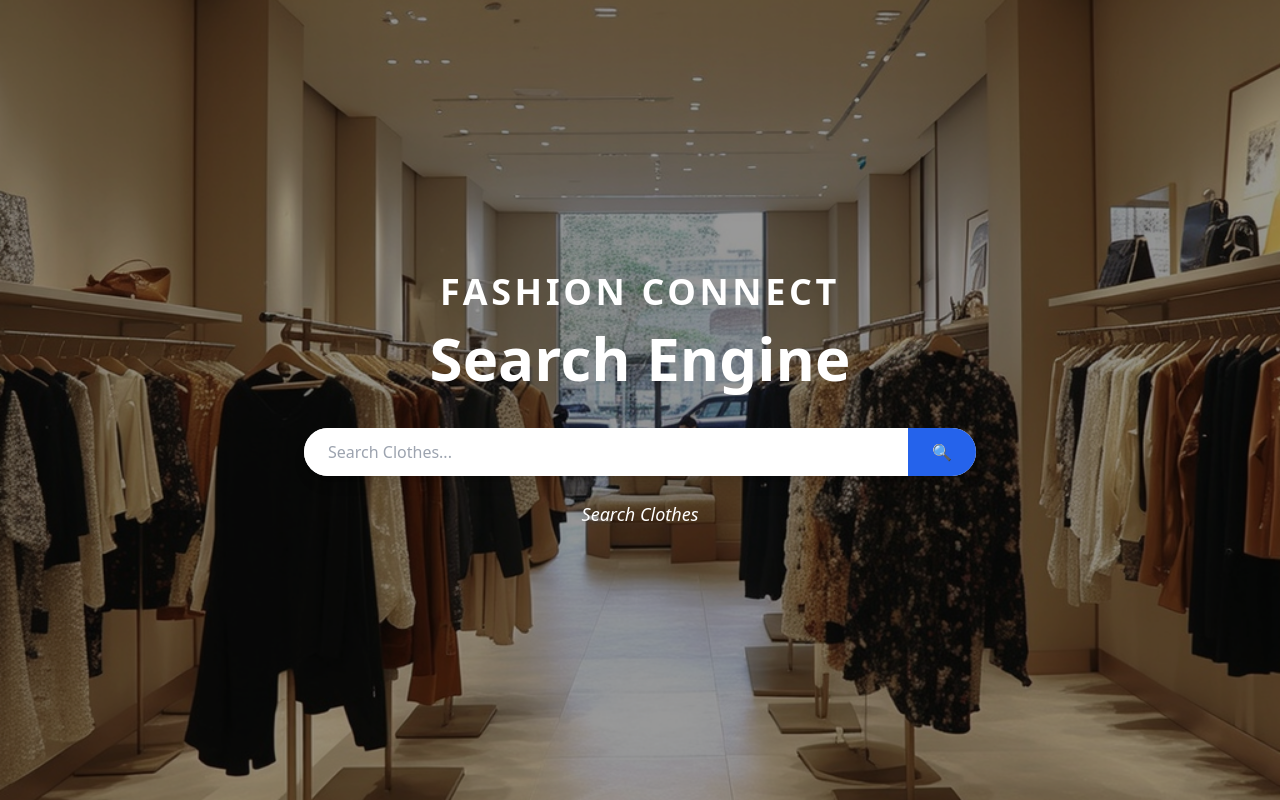
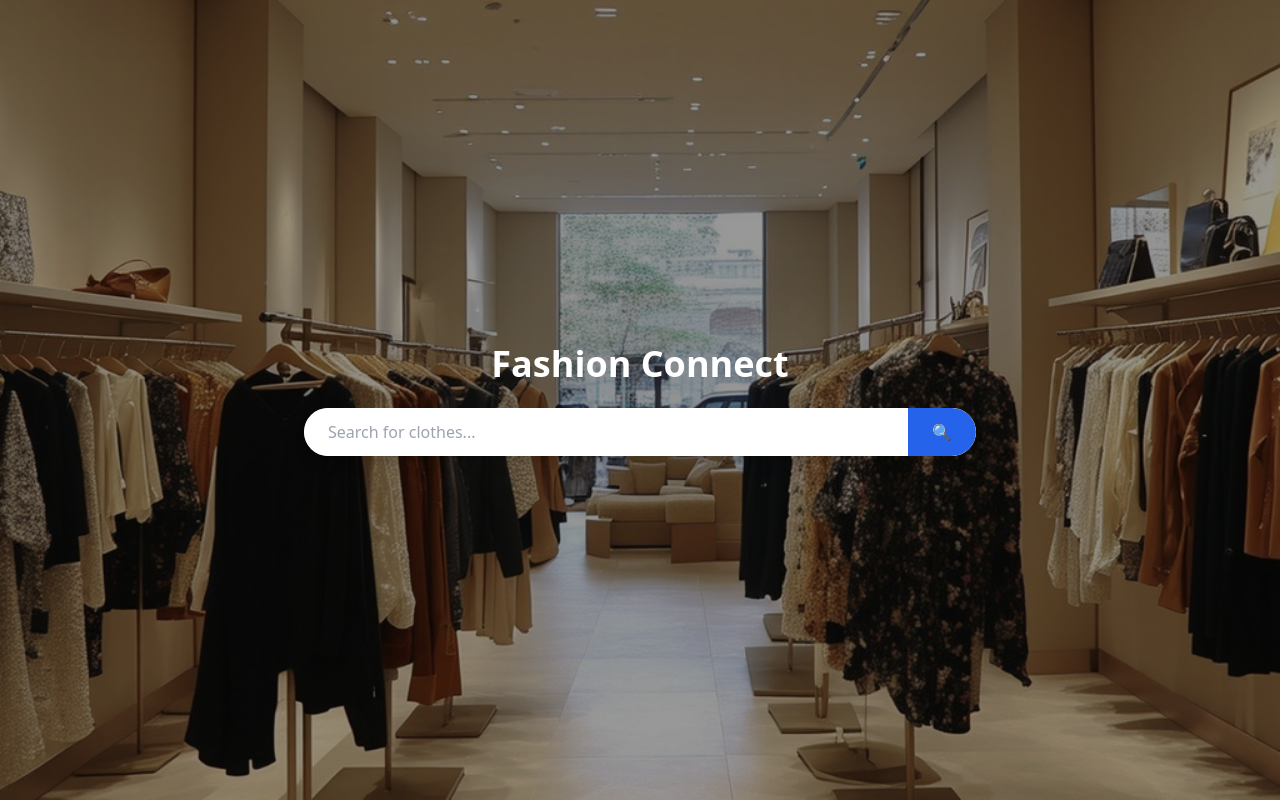
Before and after one commit to ken2201/fashion-connect-backend, a Vue app in the folder fashion-connect/: page / in a window 1280 px wide. Built offline with nearby package versions, Linux system fonts and the light colour scheme.

Commit message:
refactor: enhance Search.vue layout, improve search functionality, and update API response handling

```diff
--- a/fashion-connect/src/pages/Search.vue
+++ b/fashion-connect/src/pages/Search.vue
@@ -1,58 +1,45 @@
 <template>
   <div
-    class="min-h-screen flex flex-col justify-center items-center relative"
-    style="background-image: url('/background.jpg'); background-size: cover; background-position: center; background-repeat: no-repeat;"
+    class="min-h-screen w-full bg-cover bg-center bg-no-repeat flex flex-col justify-center items-center relative"
+    style="background-image: url('/background.jpg');"
   >
     <!-- Overlay sombre -->
     <div class="absolute inset-0 bg-black opacity-40"></div>
 
-    <!-- Contenu centré -->
-    <div class="relative z-10 text-center text-white px-4 w-full">
-      <!-- Nom du site -->
-      <h2 class="text-3xl md:text-4xl font-semibold mb-4 uppercase tracking-widest">
-        Fashion Connect
-      </h2>
-
-      <!-- Titre de recherche -->
-      <h1 class="text-5xl md:text-6xl font-bold mb-10">
-        Search Engine
-      </h1>
+    <!-- Contenu -->
+    <div class="relative z-10 text-center text-white w-full px-4">
+      <h1 class="text-4xl font-bold mb-6">Fashion Connect</h1>
 
       <!-- Barre de recherche -->
-      <div class="flex items-center bg-white rounded-full overflow-hidden w-full max-w-2xl mx-auto shadow-lg">
+      <div class="flex items-center bg-white rounded-full shadow-lg max-w-2xl mx-auto overflow-hidden">
         <input
           v-model="searchQuery"
           @keyup.enter="searchProducts"
           type="text"
-          placeholder="Search Clothes..."
-          class="w-full px-6 py-3 text-gray-700 focus:outline-none"
+          placeholder="Search for clothes..."
+          class="w-full px-6 py-3 text-gray-700 rounded-l-full focus:outline-none"
         />
         <button
           @click="searchProducts"
-          class="bg-blue-600 hover:bg-blue-700 text-white px-6 py-3"
+          class="bg-blue-600 hover:bg-blue-700 text-white px-6 py-3 rounded-r-full"
         >
           🔍
         </button>
       </div>
 
-      <p class="mt-6 text-lg italic">Search Clothes</p>
-    </div>
+      <!-- Résultats -->
+      <div v-if="products.length > 0" class="mt-10 grid grid-cols-1 sm:grid-cols-2 md:grid-cols-3 gap-6">
+        <div v-for="product in products" :key="product.title" class="bg-white p-4 rounded-lg shadow-lg">
+          <img :src="product.image" alt="Product Image" class="w-full h-48 object-cover rounded-md mb-3" />
+          <h3 class="font-semibold text-lg mb-2">{{ product.title }}</h3>
+          <p class="text-gray-600">{{ product.price }}</p>
+          <a :href="product.link" target="_blank" class="text-blue-600 hover:underline block mt-2">See on AliExpress</a>
+        </div>
+      </div>
 
-    <!-- Affichage des produits -->
-    <div class="relative z-10 w-full max-w-5xl mt-10 px-4" v-if="products.length > 0">
-      <h3 class="text-2xl text-white mb-4">Search Results:</h3>
-      <div class="grid grid-cols-1 md:grid-cols-3 gap-6">
-        <div v-for="product in products" :key="product.title" class="bg-white rounded-lg shadow-md p-4">
-          <img :src="product.image" alt="Product image" class="w-full h-48 object-cover rounded-md mb-2" />
-          <h4 class="font-semibold text-lg">{{ product.title }}</h4>
-          <a
-            :href="product.link"
-            target="_blank"
-            class="text-blue-600 hover:underline"
-          >
-            View Product
-          </a>
-        </div>
+      <!-- Message si rien trouvé -->
+      <div v-if="products.length === 0 && searchDone" class="text-white mt-10 text-xl">
+        No results found.
       </div>
     </div>
   </div>
@@ -62,20 +49,21 @@
 import { ref } from 'vue';
 import axios from 'axios';
 
-// Requête de recherche
 const searchQuery = ref('');
 const products = ref([]);
+const searchDone = ref(false);
 
-// Fonction pour rechercher les produits
 const searchProducts = async () => {
-  if (searchQuery.value.trim() === '') return;
+  if (!searchQuery.value.trim()) return;
   try {
     const response = await axios.get(
       `https://fashion-connect-backend.onrender.com/search?query=${encodeURIComponent(searchQuery.value)}`
     );
     products.value = response.data;
+    searchDone.value = true;
   } catch (error) {
-    console.error('Search failed:', error);
+    console.error("Error fetching products:", error);
+    searchDone.value = true;
   }
 };
 </script>
--- a/fashion-connect/vite.config.js
+++ b/fashion-connect/vite.config.js
@@ -1,8 +1,9 @@
-// vite.config.js
-import { defineConfig } from 'vite';
-import vue from '@vitejs/plugin-vue';
+import { defineConfig } from 'vite'
+import vue from '@vitejs/plugin-vue'
 
 export default defineConfig({
   plugins: [vue()],
-  publicDir: 'public'
-});
+  server: {
+    port: 5173,
+  }
+})
```
Also changed, not shown: 1 other file (tests, documents, lock files or other folders).
